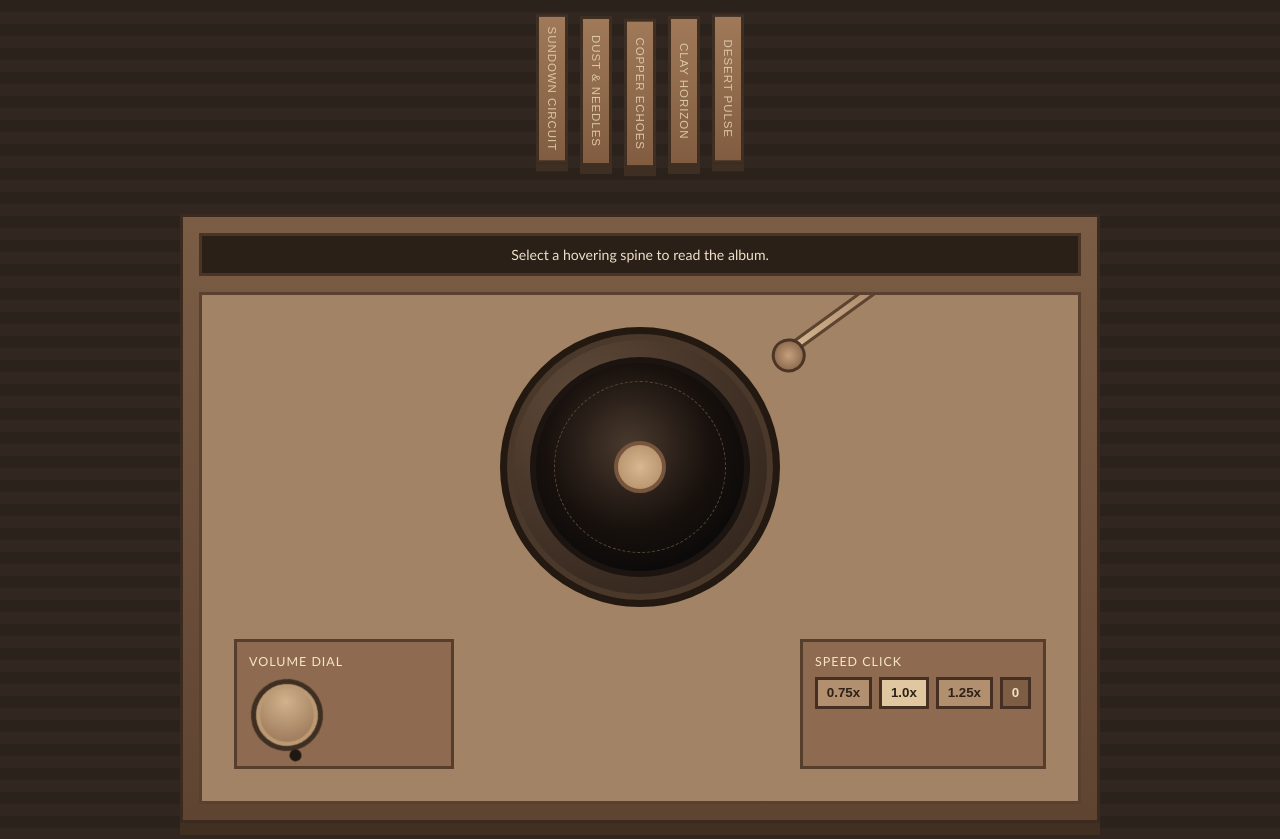
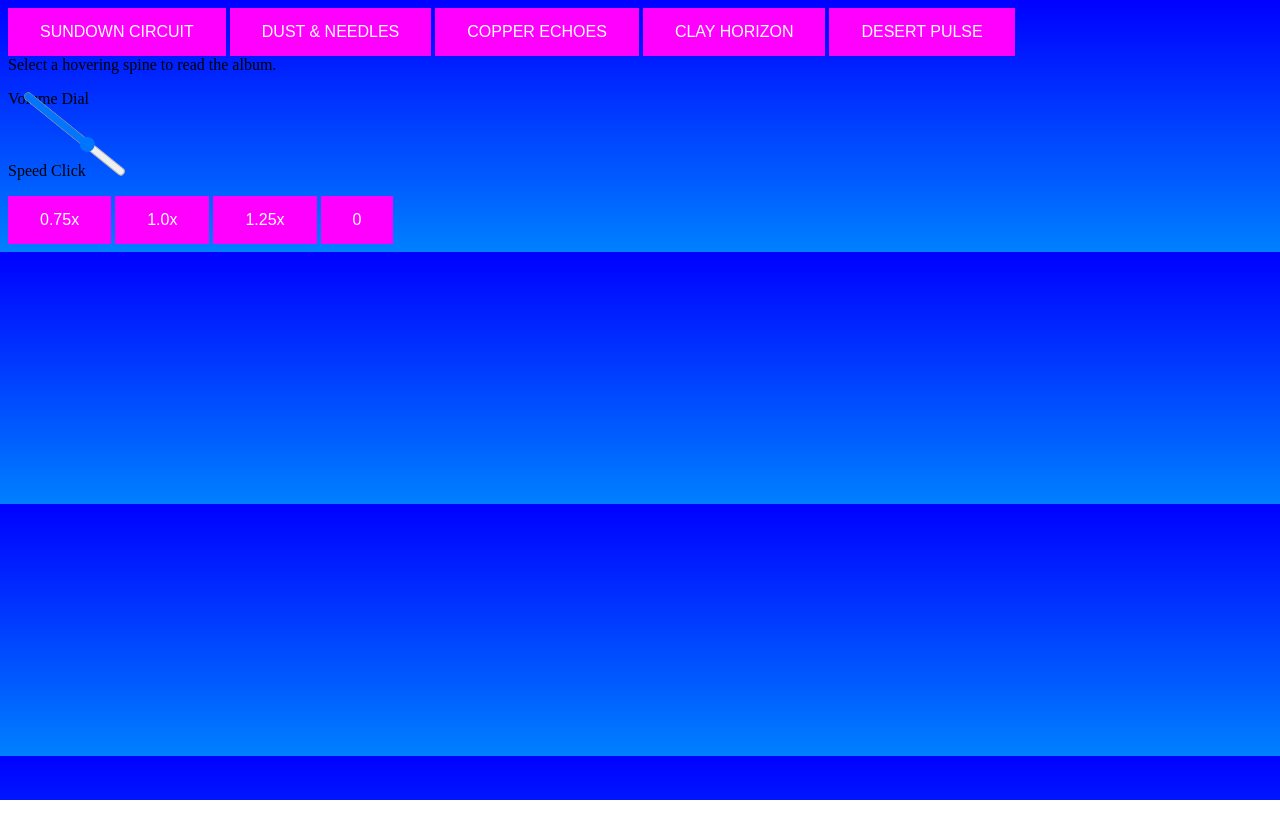
Before and after one commit to liamowat0/recordplayer, a plain HTML site: page index.html in a window 1280 px wide. After the commit the page ends 800 px from the top, so only its background shows below. Drawn offline with Linux system fonts and the light colour scheme.

Commit message:
Updated styles.css with retro 64-bit video game styling and pixel art effects.

```diff
--- a/styles.css
+++ b/styles.css
@@ -1,302 +1,44 @@
-:root {
-  --bg: #2e241d;
-  --desk: #7b5d45;
-  --desk-shadow: #5f4432;
-  --panel: #a28366;
-  --metal: #d2b58f;
-  --brown-dark: #4a3426;
-  --brown-mid: #7c5f45;
-  --clay: #b9936a;
-  --sand: #dbc7a6;
-  --olive: #6d6a47;
-  --pixel: 3px;
+.game-style {
+    font-family: 'Press Start 2P', cursive;
+    color: #00FF00;
+    background-color: #000000;
+    border: 4px solid #FF00FF;
+    padding: 10px;
+    box-shadow: 0 0 20px rgba(0, 255, 0, 0.8);
 }
 
-* {
-  box-sizing: border-box;
+.pixelated {
+    image-rendering: pixelated;
+}
+
+.neon {
+    text-shadow: 0 0 5px #00FF00, 0 0 10px #FF00FF, 0 0 15px #FFFF00;
 }
 
 body {
-  margin: 0;
-  min-height: 100vh;
-  font-family: "Trebuchet MS", "Verdana", sans-serif;
-  color: var(--sand);
-  background: repeating-linear-gradient(
-    180deg,
-    #2b221b 0,
-    #2b221b 12px,
-    #312720 12px,
-    #312720 24px
-  );
+    background: linear-gradient(to bottom, #0000FF, #0080FF);
 }
 
-main {
-  display: grid;
-  place-items: center;
-  padding: 1rem;
+h1, h2, h3 {
+    color: #FFFF00;
+    font-family: 'Press Start 2P', cursive;
+    text-transform: uppercase;
 }
 
-.shelf {
-  display: flex;
-  justify-content: center;
-  gap: 0.75rem;
-  padding: 1.2rem 1rem 1.8rem;
+button {
+    background-color: #FF00FF;
+    border: none;
+    color: #FFFFFF;
+    padding: 15px 32px;
+    text-align: center;
+    text-decoration: none;
+    display: inline-block;
+    font-size: 16px;
+    cursor: pointer;
+    border-radius: 0;
+    transition: background-color 0.3s;
 }
 
-.spine {
-  writing-mode: vertical-rl;
-  text-orientation: mixed;
-  transform: translateY(0);
-  border: var(--pixel) solid #3f2f23;
-  background: linear-gradient(180deg, #9f7958, #815c40);
-  color: var(--sand);
-  font-size: 0.72rem;
-  padding: 0.6rem 0.2rem;
-  letter-spacing: 0.08em;
-  min-height: 140px;
-  min-width: 32px;
-  cursor: pointer;
-  box-shadow: 0 8px 0 #3f2f23;
-  transition: transform 220ms ease;
-  animation: float 3.6s ease-in-out infinite;
+button:hover {
+    background-color: #FFFF00;
 }
-
-.spine:nth-child(2n) {
-  animation-delay: 0.5s;
-}
-
-.spine:nth-child(3n) {
-  animation-delay: 1s;
-}
-
-.spine:hover,
-.spine:focus-visible {
-  transform: translateY(-6px);
-  outline: none;
-}
-
-@keyframes float {
-  0%,
-  100% {
-    transform: translateY(0);
-  }
-  50% {
-    transform: translateY(-6px);
-  }
-}
-
-.desk {
-  width: min(920px, 95vw);
-  background: linear-gradient(180deg, var(--desk), var(--desk-shadow));
-  border: var(--pixel) solid #3a2a1f;
-  box-shadow: 0 12px 0 #412f22;
-  padding: 1rem;
-}
-
-.status-display {
-  background: #2a2018;
-  border: var(--pixel) solid var(--brown-dark);
-  color: #f0e0c7;
-  text-align: center;
-  padding: 0.65rem;
-  font-size: 0.88rem;
-  margin-bottom: 1rem;
-}
-
-.player {
-  position: relative;
-  background: var(--panel);
-  border: var(--pixel) solid #5a412f;
-  min-height: 430px;
-  padding: 2rem;
-  overflow: hidden;
-}
-
-.platter {
-  width: 280px;
-  height: 280px;
-  border-radius: 50%;
-  background: radial-gradient(circle at 30% 25%, #5f4a39, #3f2f24 58%, #2b2018);
-  border: 7px solid #231911;
-  display: grid;
-  place-items: center;
-  margin: 0 auto;
-  box-shadow: inset 0 0 0 6px #4a382b;
-}
-
-.record {
-  width: 220px;
-  height: 220px;
-  border-radius: 50%;
-  background: radial-gradient(circle at 45% 40%, #4a3a2e 0, #18110d 48%, #0a0909 78%);
-  border: 6px solid #1b1410;
-  display: grid;
-  place-items: center;
-  animation: spin 2.2s linear infinite;
-  animation-play-state: paused;
-}
-
-.record::before {
-  content: "";
-  width: 170px;
-  height: 170px;
-  border-radius: 50%;
-  border: 1px dashed #5b4738;
-}
-
-.label {
-  width: 52px;
-  height: 52px;
-  border-radius: 50%;
-  background: radial-gradient(circle, #d7b890, #af8a64);
-  border: 4px solid #77563d;
-  position: absolute;
-}
-
-.tonearm-zone {
-  position: absolute;
-  top: 50px;
-  right: 80px;
-  width: 220px;
-  height: 230px;
-}
-
-.tonearm {
-  position: absolute;
-  width: 170px;
-  height: 12px;
-  background: linear-gradient(90deg, #d7bc96, #9a7457);
-  border: var(--pixel) solid #5d4330;
-  transform-origin: 10px 50%;
-  transform: rotate(-36deg);
-  cursor: grab;
-}
-
-.tonearm.dragging {
-  cursor: grabbing;
-}
-
-.tonearm::before {
-  content: "";
-  position: absolute;
-  left: -12px;
-  top: -10px;
-  width: 28px;
-  height: 28px;
-  border-radius: 50%;
-  border: var(--pixel) solid #4c3525;
-  background: radial-gradient(circle, #c5a07c, #7c5a41);
-}
-
-.arm-head {
-  position: absolute;
-  right: -8px;
-  top: -7px;
-  width: 18px;
-  height: 22px;
-  border: var(--pixel) solid #3b291d;
-  background: #d9c49f;
-}
-
-.controls {
-  display: flex;
-  justify-content: space-between;
-  margin-top: 2rem;
-  gap: 2rem;
-  flex-wrap: wrap;
-}
-
-.control-block {
-  background: #8e6b50;
-  border: var(--pixel) solid #563e2d;
-  padding: 0.75rem;
-  color: #f6e5cb;
-  min-width: 220px;
-}
-
-.control-block p {
-  margin: 0 0 0.45rem;
-  text-transform: uppercase;
-  letter-spacing: 0.08em;
-  font-size: 0.78rem;
-}
-
-.volume {
-  appearance: none;
-  width: 72px;
-  height: 72px;
-  border-radius: 50%;
-  border: 5px solid #3f2f22;
-  background: radial-gradient(circle at 35% 35%, #d0b28c, #8b6548);
-  box-shadow: inset 0 0 0 4px #bb9a73;
-  position: relative;
-  cursor: pointer;
-}
-
-.volume::-webkit-slider-runnable-track,
-.volume::-moz-range-track {
-  width: 100%;
-  height: 100%;
-  background: transparent;
-}
-
-.volume::-webkit-slider-thumb {
-  appearance: none;
-  width: 12px;
-  height: 12px;
-  border-radius: 50%;
-  background: #1f1712;
-  transform: translate(24px, 26px);
-}
-
-.volume::-moz-range-thumb {
-  width: 12px;
-  height: 12px;
-  border-radius: 50%;
-  background: #1f1712;
-  border: none;
-}
-
-.speed-group {
-  display: flex;
-  flex-wrap: wrap;
-  gap: 0.45rem;
-}
-
-.speed-btn {
-  border: var(--pixel) solid #442f22;
-  background: #b28f6e;
-  color: #2d2118;
-  font-weight: bold;
-  padding: 0.35rem 0.55rem;
-  cursor: pointer;
-}
-
-.speed-btn.active {
-  background: #e0c79f;
-}
-
-.speed-btn.stop {
-  background: #7d5d44;
-  color: #f2dec2;
-}
-
-@keyframes spin {
-  from {
-    transform: rotate(0deg);
-  }
-  to {
-    transform: rotate(360deg);
-  }
-}
-
-@media (max-width: 680px) {
-  .player {
-    min-height: 520px;
-    padding: 1rem;
-  }
-
-  .tonearm-zone {
-    right: 20px;
-  }
-}
```
